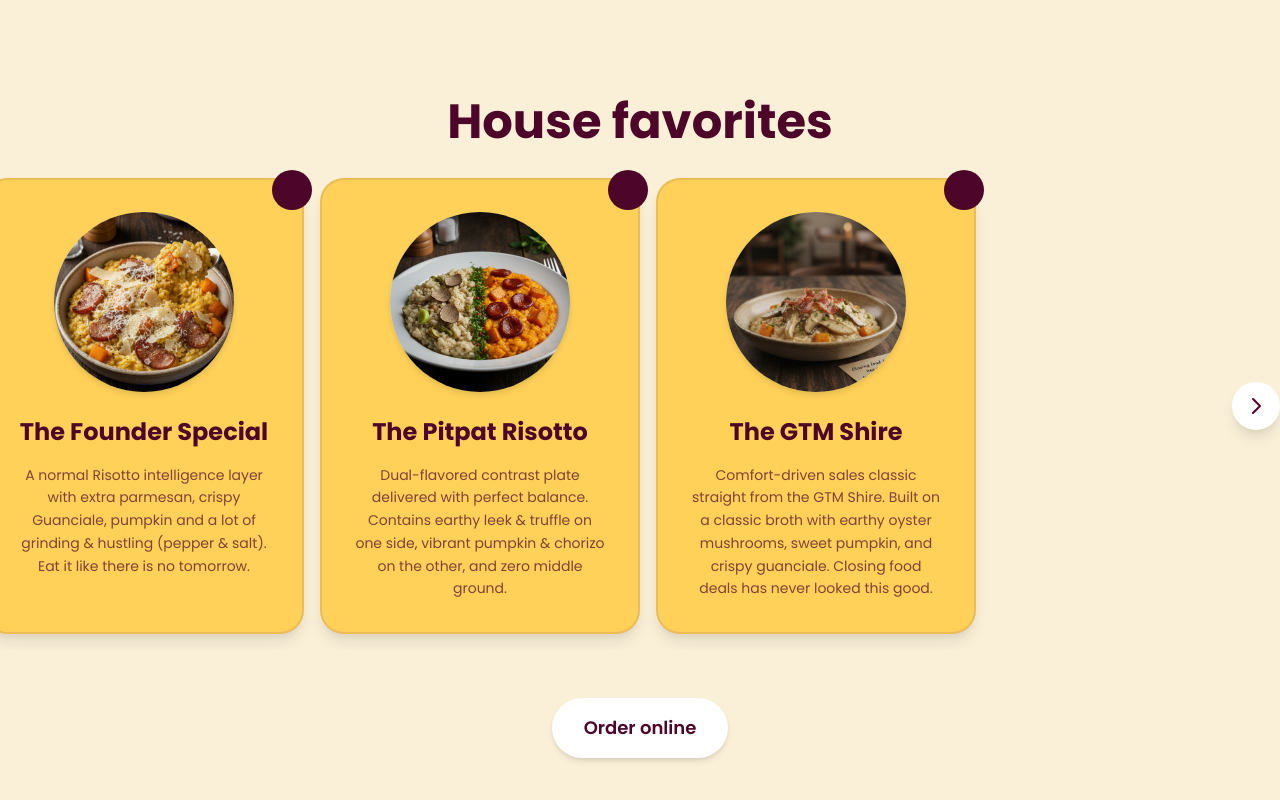
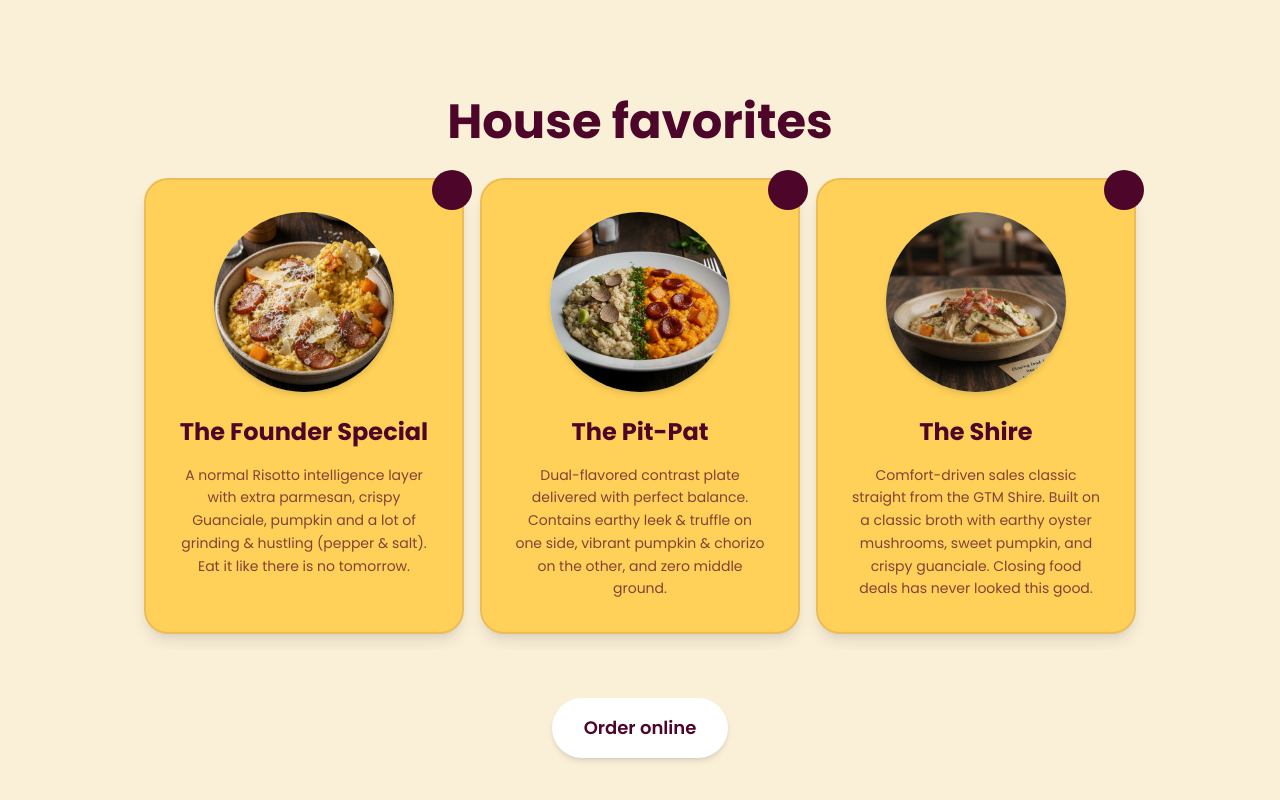
Before and after one commit to dariogod/risottomation, a Next.js app: page / in a window 1280 px wide. Shown: the part 1692-2492 px from the top of the page. Built offline with nearby package versions, Linux system fonts and the light colour scheme.

Commit message:
homepage updates

```diff
--- a/app/globals.css
+++ b/app/globals.css
@@ -122,6 +122,10 @@ input:focus-visible {
   padding: 1rem 0;
   scrollbar-width: none;
   -ms-overflow-style: none;
+}
+
+.scroll-snap-align-center {
+  scroll-snap-align: center;
 }
 
 .horizontal-scroll::-webkit-scrollbar {
--- a/components/home/Favorites.tsx
+++ b/components/home/Favorites.tsx
@@ -1,6 +1,6 @@
 "use client";
 
-import React, { useRef, useState } from "react";
+import React, { useEffect, useRef } from "react";
 import Image from "next/image";
 import Button from "@/components/Button";
 import { favorites } from "@/lib/data";
@@ -8,7 +8,7 @@ import { favorites } from "@/lib/data";
 function DishCard({ dish, index }: { dish: typeof favorites[0]; index: number }) {
   return (
     <div
-      className="favorite-card relative"
+      className="favorite-card relative scroll-snap-align-center"
       style={{ animationDelay: `${index * 100}ms` }}
     >
       {/* Dish image */}
@@ -39,26 +39,24 @@ function DishCard({ dish, index }: { dish: typeof favorites[0]; index: number })
 
 export default function Favorites() {
   const scrollRef = useRef<HTMLDivElement>(null);
-  const [canScrollLeft, setCanScrollLeft] = useState(false);
-  const [canScrollRight, setCanScrollRight] = useState(true);
 
-  const checkScroll = () => {
-    if (scrollRef.current) {
-      const { scrollLeft, scrollWidth, clientWidth } = scrollRef.current;
-      setCanScrollLeft(scrollLeft > 0);
-      setCanScrollRight(scrollLeft < scrollWidth - clientWidth - 10);
+  useEffect(() => {
+    // Scroll to middle card on mount (mobile only)
+    if (scrollRef.current && window.innerWidth < 768) {
+      // Wait for layout to be ready
+      setTimeout(() => {
+        if (scrollRef.current) {
+          const container = scrollRef.current;
+          const middleIndex = Math.floor(favorites.length / 2);
+          const firstCard = container.children[0] as HTMLElement;
+          const cardWidth = firstCard.offsetWidth;
+          const gap = 16; // 1rem gap
+          const scrollPosition = middleIndex * (cardWidth + gap) - (container.clientWidth / 2) + (cardWidth / 2);
+          container.scrollLeft = Math.max(0, scrollPosition);
+        }
+      }, 100);
     }
-  };
-
-  const scroll = (direction: "left" | "right") => {
-    if (scrollRef.current) {
-      const scrollAmount = 320;
-      scrollRef.current.scrollBy({
-        left: direction === "left" ? -scrollAmount : scrollAmount,
-        behavior: "smooth",
-      });
-    }
-  };
+  }, []);
 
   return (
     <section id="favorites" className="py-20 px-4 bg-[#faf0d8] relative">
@@ -70,36 +68,10 @@ export default function Favorites() {
 
         {/* Cards carousel */}
         <div className="relative">
-          {/* Scroll buttons for desktop */}
-          <button
-            onClick={() => scroll("left")}
-            className={`hidden md:flex absolute left-0 top-1/2 -translate-y-1/2 -translate-x-4 z-10 w-12 h-12 rounded-full bg-white text-[#4d0629] items-center justify-center shadow-lg hover:bg-[#f5f5f5] transition-all ${
-              !canScrollLeft ? "opacity-0 pointer-events-none" : "opacity-100"
-            }`}
-            aria-label="Scroll left"
-          >
-            <svg xmlns="http://www.w3.org/2000/svg" className="w-6 h-6" fill="none" viewBox="0 0 24 24" stroke="currentColor">
-              <path strokeLinecap="round" strokeLinejoin="round" strokeWidth={2} d="M15 19l-7-7 7-7" />
-            </svg>
-          </button>
-
-          <button
-            onClick={() => scroll("right")}
-            className={`hidden md:flex absolute right-0 top-1/2 -translate-y-1/2 translate-x-4 z-10 w-12 h-12 rounded-full bg-white text-[#4d0629] items-center justify-center shadow-lg hover:bg-[#f5f5f5] transition-all ${
-              !canScrollRight ? "opacity-0 pointer-events-none" : "opacity-100"
-            }`}
-            aria-label="Scroll right"
-          >
-            <svg xmlns="http://www.w3.org/2000/svg" className="w-6 h-6" fill="none" viewBox="0 0 24 24" stroke="currentColor">
-              <path strokeLinecap="round" strokeLinejoin="round" strokeWidth={2} d="M9 5l7 7-7 7" />
-            </svg>
-          </button>
-
-          {/* Scrollable container */}
+          {/* Scrollable container - allows mobile swiping */}
           <div
             ref={scrollRef}
-            onScroll={checkScroll}
-            className="horizontal-scroll px-4 md:px-8 -mx-4 md:-mx-8"
+            className="horizontal-scroll px-4 md:px-8 -mx-4 md:-mx-8 md:justify-center"
           >
             {favorites.map((dish, index) => (
               <DishCard key={dish.id} dish={dish} index={index} />
--- a/lib/data.ts
+++ b/lib/data.ts
@@ -10,14 +10,14 @@ export const favorites: Dish[] = [
   },
   {
     id: "pitpat-risotto",
-    name: "The Pitpat Risotto",
+    name: "The Pit-Pat",
     description: "Dual-flavored contrast plate delivered with perfect balance. Contains earthy leek & truffle on one side, vibrant pumpkin & chorizo on the other, and zero middle ground.",
     allergens: ["Gluten"],
     image: "/pitpat.png",
   },
   {
     id: "gtm-shire",
-    name: "The GTM Shire",
+    name: "The Shire",
     description: "Comfort-driven sales classic straight from the GTM Shire. Built on a classic broth with earthy oyster mushrooms, sweet pumpkin, and crispy guanciale. Closing food deals has never looked this good.",
     allergens: ["Gluten"],
     image: "/sales.png",
```
